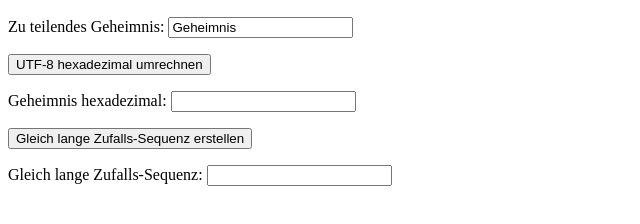
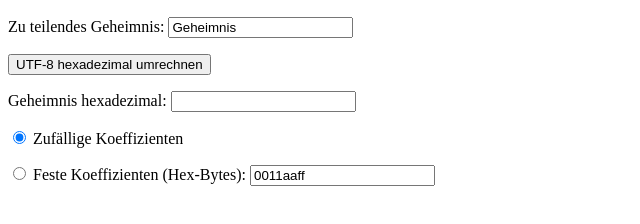
Before and after one commit to gdiet/experimental, a plain HTML site: page js/index.html in a window 1280 px wide. Shown: the part 110-334 px from the top of the page, without its empty margins (0-640 px from the left). Drawn offline with Linux system fonts and the light colour scheme.

Commit message:
research

```diff
--- a/js/index.html
+++ b/js/index.html
@@ -11,11 +11,14 @@
   <h1>Shamir's Secret Sharing</h1>
   <h2>Implementierung im "mod 257" Raum</h2>
 
-  <p><label>Zu teilendes Geheimnis: <input id="secretTextInput" type="text" value="Geheimnis"></label></p>
+  <p>Zu teilendes Geheimnis: <input id="secretTextInput" type="text" value="Geheimnis"></p>
   <p><button id="secretTextToHexButton">UTF-8 hexadezimal umrechnen</button></p>
-  <p><label>Geheimnis hexadezimal: <input id="secretHexInput" type="text" value=""></label></p>
-  <p><button id="randomHexSequenceButton">Gleich lange Zufalls-Sequenz erstellen</button></p>
-  <p><label>Gleich lange Zufalls-Sequenz: <input id="randomHexInput" type="text" value=""></label></p>
+  <p>Geheimnis hexadezimal: <input id="secretHexInput" type="text" value=""></p>
+  <p><input type="radio" id="randomCoefficients" name="coefficients" checked> Zufällige Koeffizienten</p>
+  <p><input type="radio" id="staticCoefficients" name="coefficients"> Feste Koeffizienten (Hex-Bytes):
+     <input id="userCoefficients" type="text" value="0011aaff"></p>
+  <!-- <p><button id="randomHexSequenceButton">Gleich lange Zufalls-Sequenz erstellen</button></p>
+  <p><label>Gleich lange Zufalls-Sequenz: <input id="randomHexInput" type="text" value=""></label></p> -->
 
 </body>
 
@@ -57,9 +60,9 @@ onClick('secretTextToHexButton', () => {
   byId('secretHexInput').value = toHexCompact(utf8ToBytes(byId('secretTextInput').value))
 } )
 
-onClick('randomHexSequenceButton', () => {
-  byId('randomHexInput').value = toHexCompact(randomBytes(byId('secretHexInput').value.length / 2))
-} )
+// onClick('randomHexSequenceButton', () => {
+//   byId('randomHexInput').value = toHexCompact(randomBytes(byId('secretHexInput').value.length / 2))
+// } )
 
 
 
```
